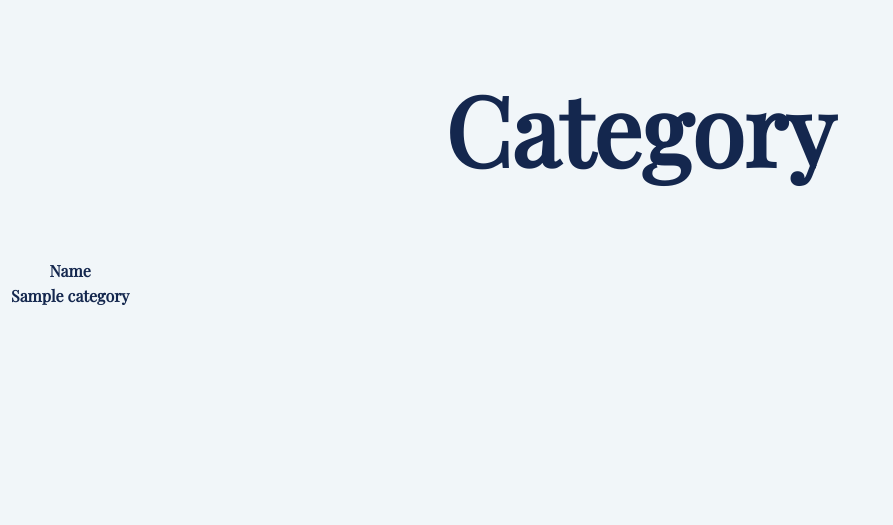
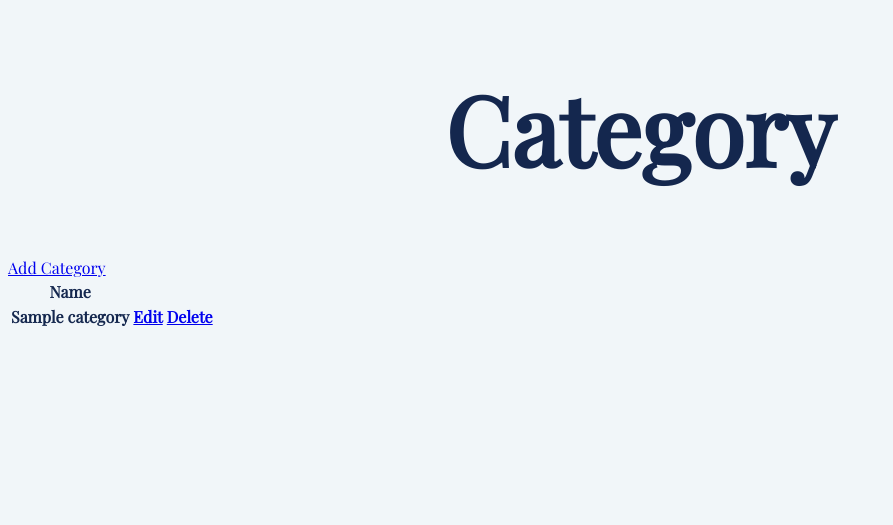
Before and after one commit to Mountain-bk/bookManagement, a Django app: page /category/ in a window 1280 px wide. Shown: the top 525 px of the page, without its empty margins (0-893 px from the left). Run offline with Django 3.2, Linux system fonts and the light colour scheme; tables that the repository leaves empty hold one stand-in row (values such as "Sample post"); lists and menus that the app fills with data are empty.

Commit message:
add 'register', 'edit', 'delete' link on category page

```diff
--- a/book/templates/book/category.html
+++ b/book/templates/book/category.html
@@ -19,6 +19,7 @@
             {% endfor %}
     </ul>
     {% endif %}
+    <a href="{% url 'book:category register' %}">Add Category</a>
     <table>
         <thead>
             <tr>
@@ -29,6 +30,8 @@
             {% for category in categories %}
             <tr>
                 <th>{{ category.name }}</th>
+                <th> <a href="{% url 'book:category edit' category.id %}"><span>Edit</span></a></th>
+                <th> <a href="{% url 'book:category delete' category.id %}"><span>Delete</span></a></th>
             </tr>
             {% endfor %}
         </tbody>
```
